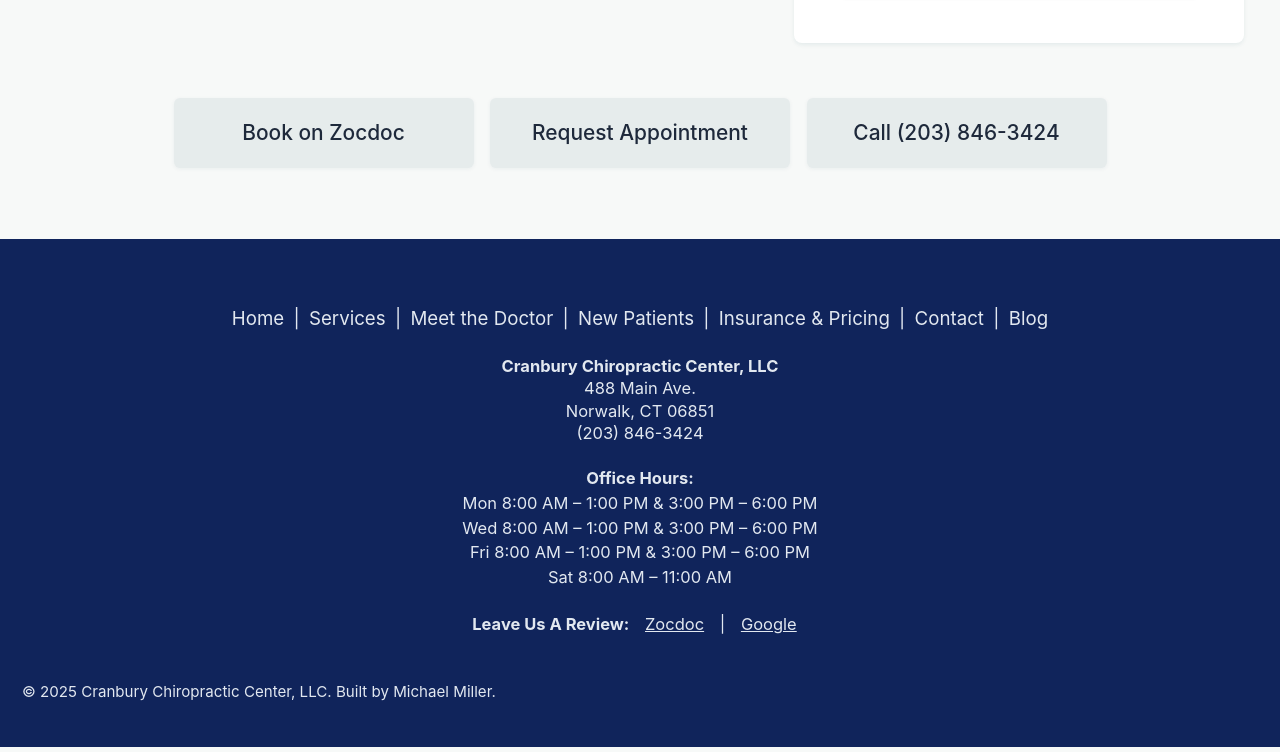
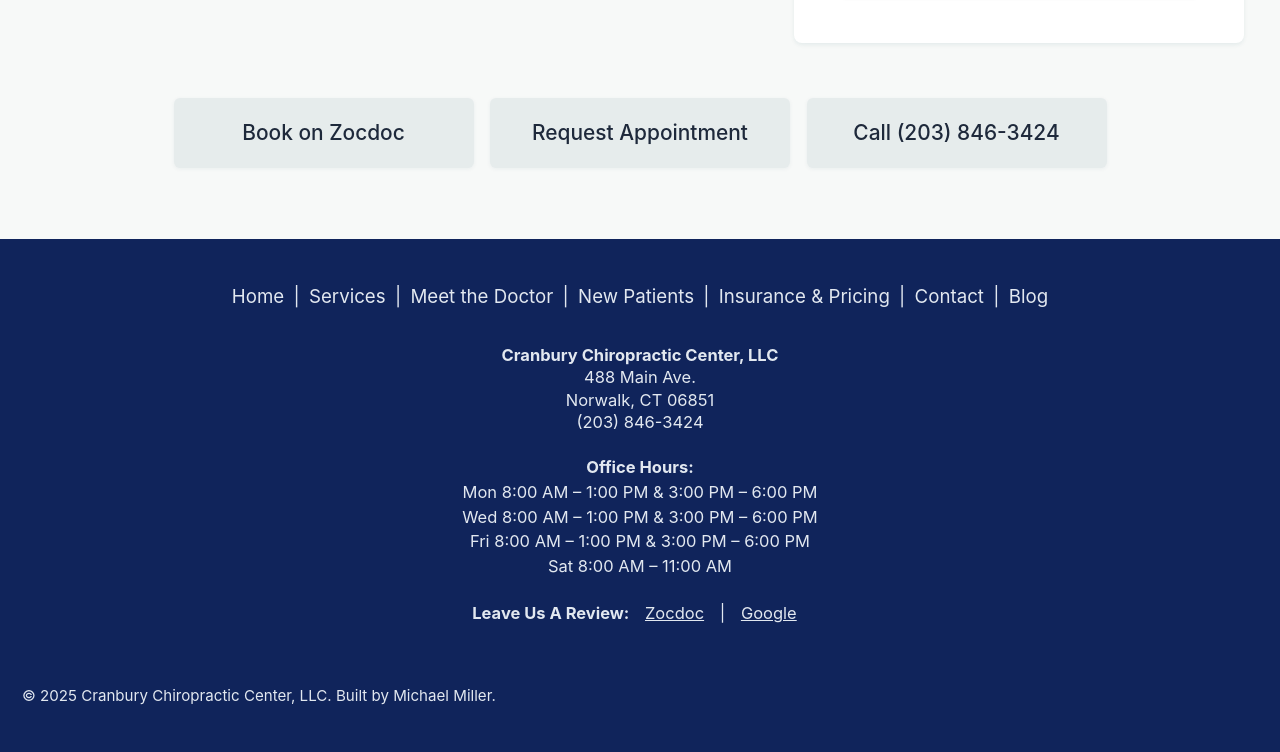
Before and after one commit to millerms/CranburyChiropractic, a Jekyll site: the page built from index.md, in a window 1280 px wide. Shown: the part 4528-5280 px from the top of the page. Built offline with Jekyll 4.4.1, drawn with Linux system fonts in a browser that asks for light colours; cached includes are drawn as plain includes; the list of posts is cut into pages by our own code.

Commit message:
adjusted footer

```diff
--- a/_includes/footer/custom.html
+++ b/_includes/footer/custom.html
@@ -1,4 +1,4 @@
-<footer style="position: relative; padding: 1rem 0; font-size: 0.85rem;">
+<footer style="position: relative; font-size: 0.85rem;">
   <nav aria-label="Footer navigation" style="text-align:center;">
     <a href="{{ site.baseurl }}/" style="margin: 0 3px;">Home</a>
     <span aria-hidden="true" style="margin: 0 1px;">|</span>
@@ -14,7 +14,7 @@
     <span aria-hidden="true" style="margin: 0 1px;">|</span>
     <a href="{{ site.baseurl }}/blog/" style="margin: 0 3px;">Blog</a>
   </nav>
-  <div class="footer__address" style="position: relative; margin: 1rem 0; font-size: 0.75rem; text-align: center;">
+  <div class="footer__address" style="position: relative; padding-top: 1.5rem; font-size: 0.75rem; text-align: center;">
     <address style="margin: 0; font-style: normal;">
       <strong>Cranbury Chiropractic Center, LLC</strong><br>
       488 Main Ave.<br>
@@ -23,7 +23,7 @@
     </address>
   </div>
   <div class="footer__nav" style="margin: 0;">
-    <p style="margin: 0; font-size: 0.75rem; position: relative; text-align: center;">
+    <p style="margin: 0; font-size: 0.75rem; position: relative; padding-top: 1rem;  text-align: center;">
       <strong>Office Hours:</strong><br>
       Mon 8:00 AM – 1:00 PM &amp; 3:00 PM – 6:00 PM<br>
       Wed 8:00 AM – 1:00 PM &amp; 3:00 PM – 6:00 PM<br>
```
